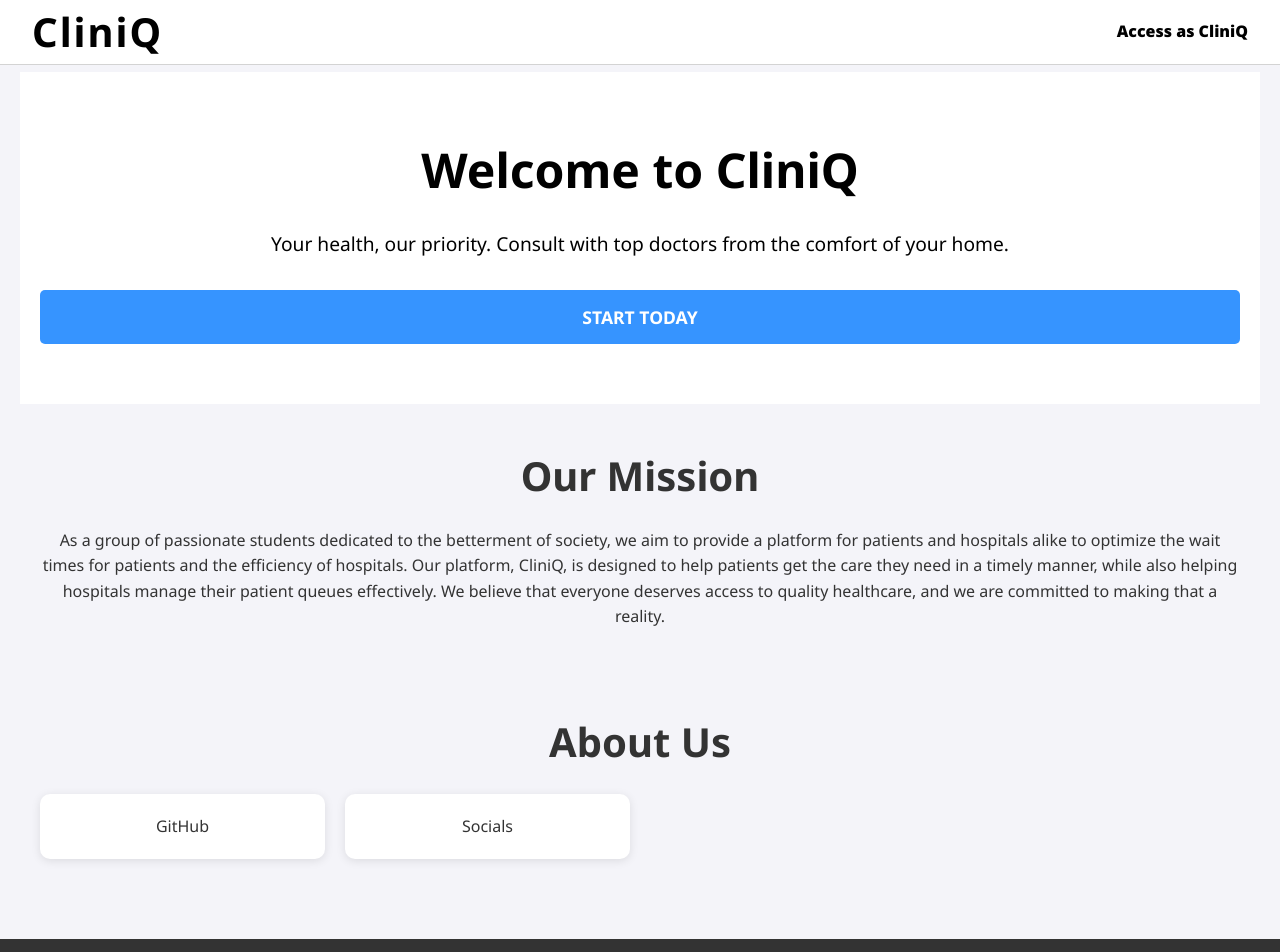
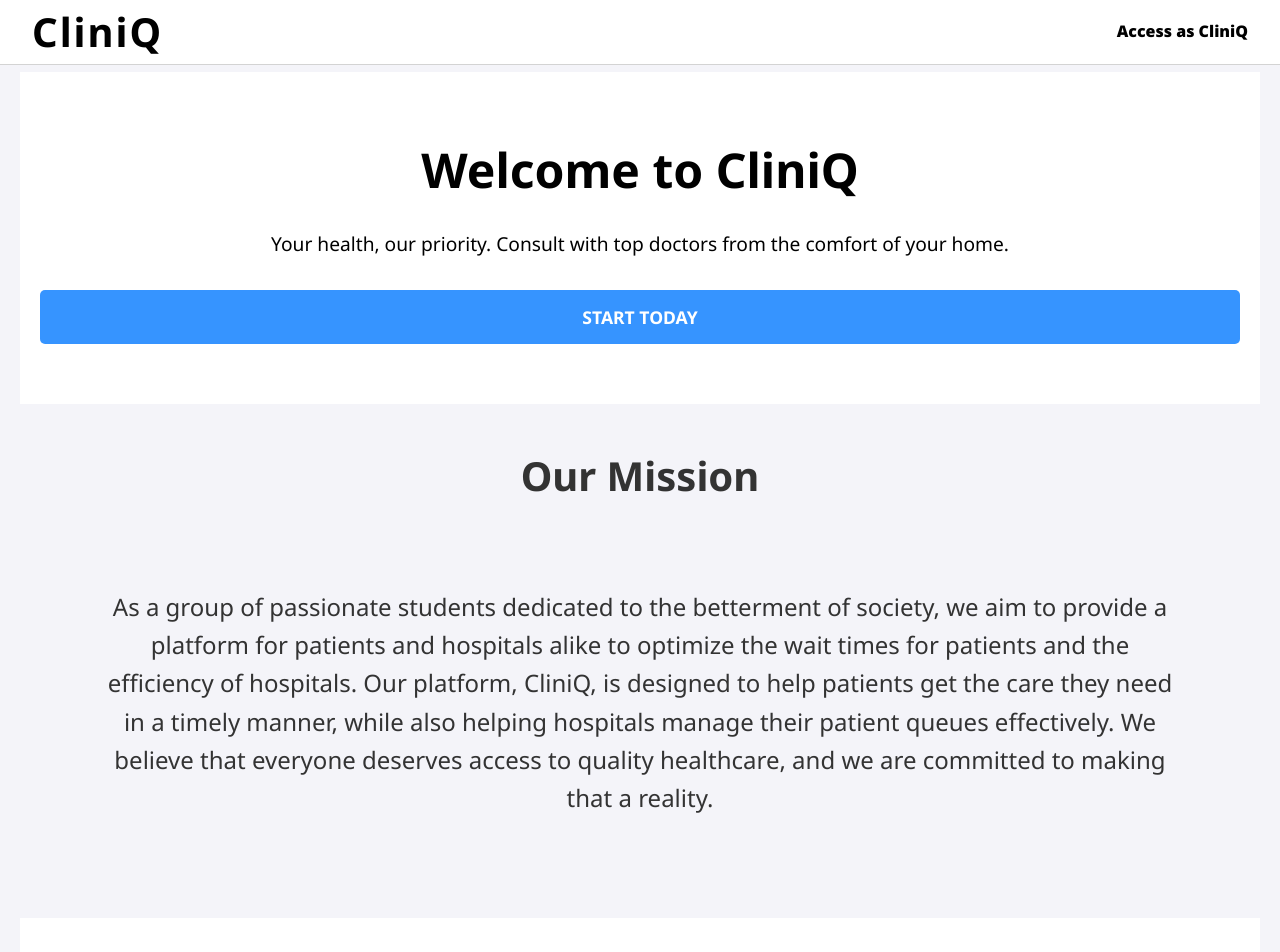
Before and after one commit to 4yushP4tel/mchacks, a React (Vite) app in the folder frontend/: page / in a window 1280 px wide. Shown: the top 952 px of the page. Built offline with nearby package versions, Linux system fonts and the light colour scheme; no server answers.

Commit message:
HEYYYYYYYYŶ

```diff
--- a/frontend/src/style.css
+++ b/frontend/src/style.css
@@ -198,8 +198,9 @@
       font-size: 2.5rem;
     }
 
-    .cta-button {
+    .hero .cta-button {
       padding: 12px 25px;
+      min-width: 0;
     }
   }
 
@@ -246,3 +247,27 @@ Link:hover{
 a {
   text-align: center;
 }
+
+#about {
+  width: 100%;
+  background-color: white;
+}
+
+.about-list ul {
+  display: flex;
+  flex-direction: row;
+  justify-content: center;
+  flex-wrap: wrap;
+  gap: 50px;
+}
+
+.about-list ul li {
+  min-width: 0;
+  width: 250px;
+  font-size: 20px;
+}
+
+#services p {
+  font-size: 24px;
+  padding: 60px;
+}
```
Also changed, not shown: frontend/src/components/home_body.jsx (+4 -4 lines).
